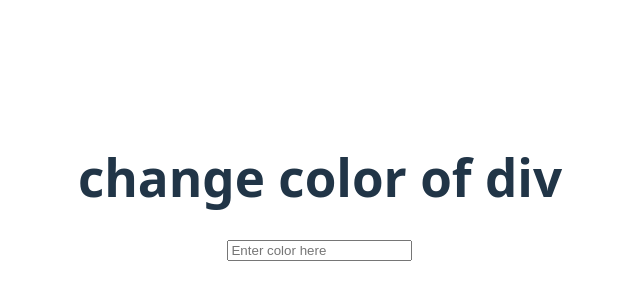
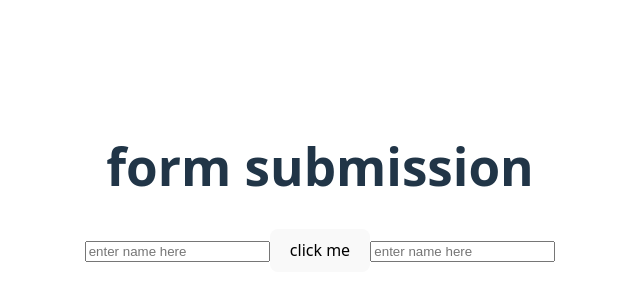
Before and after one commit to akashtyagi03/Practice-React, a React (Vite) app in the folder Practice-Task-In-React/: page / in a window 1280 px wide. Shown: the part 212-512 px from the top of the page, without its empty margins (320-960 px from the left). Built offline with nearby package versions, Linux system fonts and the light colour scheme.

Commit message:
practice useRef

```diff
--- a/Practice-Task-In-React/src/App.jsx
+++ b/Practice-Task-In-React/src/App.jsx
@@ -1,36 +1,31 @@
-import { useState, useEffect } from 'react'
+import { useState, useEffect, useRef } from 'react'
 import './App.css'
 import { use } from 'react';
 
 function App() {
-  const [ count, setCount ] = useState();
+  const inputref = useRef(0);
 
-
+  function handleclick(){
+    inputref.current.focus();
+  }
 
   return (
-    <>
-      <div style={{
-  backgroundColor: count || "white", // Entire div changes color
-  padding: "20px",
-  minHeight: "200px",
-  display: "flex",
-  flexDirection: "column",
-  alignItems: "center",
-  justifyContent: "center"
-}}>
-        <h1>change color of div</h1>
+    <div>
+      <h1>form submission</h1>
+      <div>
         <input type="text"
-        value={count}
-        placeholder='Enter color here'
-        onChange={(e) => setCount(e.target.value)}
+        placeholder='enter name here'
+        ref={inputref}
         />
-        {/* {count && <div style={{ backgroundColor: count, width: "200px",
-      height: "100px",
-      marginTop: "10px" }}></div>}
-        {!count && <div style={{ backgroundColor: 'white' }}></div>} */}
-
+        <button onClick={handleclick}>
+          click me
+        </button>
+        <input type="text"
+        placeholder='enter name here'
+        ref={inputref}
+        />
       </div>
-    </>
+    </div>
   )
 }
 
```
